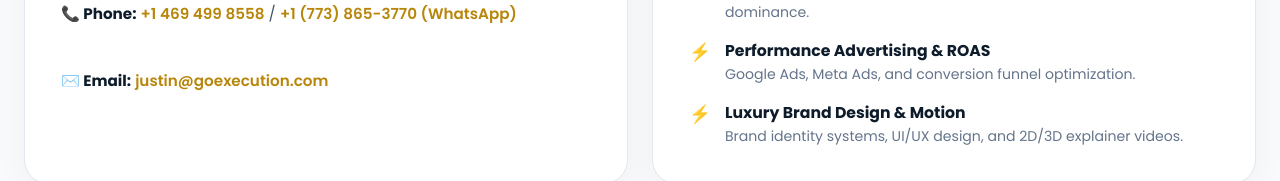
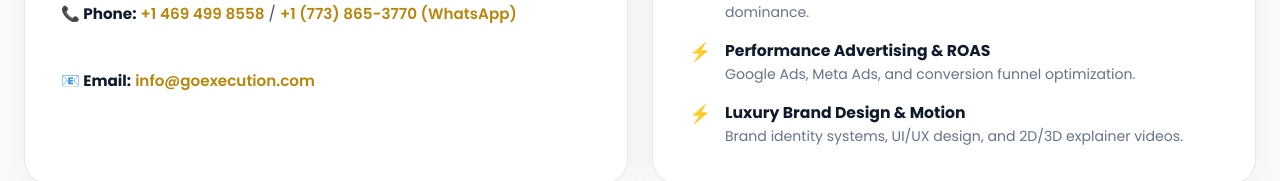
Before and after one commit to raza-ahmed-khan360/go-execution-v2, a Next.js app: page /about in a window 1280 px wide. Shown: the part 3264-3445 px from the top of the page. Built offline with nearby package versions, Linux system fonts and the light colour scheme.

Commit message:
fix(ui): use display email for contact details on about page

```diff
--- a/app/about/page.tsx
+++ b/app/about/page.tsx
@@ -248,7 +248,7 @@ export default function About() {
                     <strong style={{ color: "#0d1b2a" }}>📞 Phone:</strong> <a href={`tel:${site.phone.replace(/[^\d+]/g, '')}`} style={{ color: "#b8860b", fontWeight: 600 }}>{site.phone}</a> / <a href="https://wa.me/17738653770" target="_blank" rel="noreferrer" style={{ color: "#b8860b", fontWeight: 600 }}>+1 (773) 865-3770 (WhatsApp)</a>
                   </p>
                   <p>
-                    <strong style={{ color: "#0d1b2a" }}>✉️ Email:</strong> <a href={`mailto:${site.email}`} style={{ color: "#b8860b", fontWeight: 600 }}>{site.email}</a>
+                    <strong style={{ color: "#0d1b2a" }}>📧 Email:</strong> <a href={`mailto:${site.email}`} style={{ color: "#b8860b", fontWeight: 600 }}>{site.displayEmail || 'info@goexecution.com'}</a>
                   </p>
                 </div>
               </div>
```
